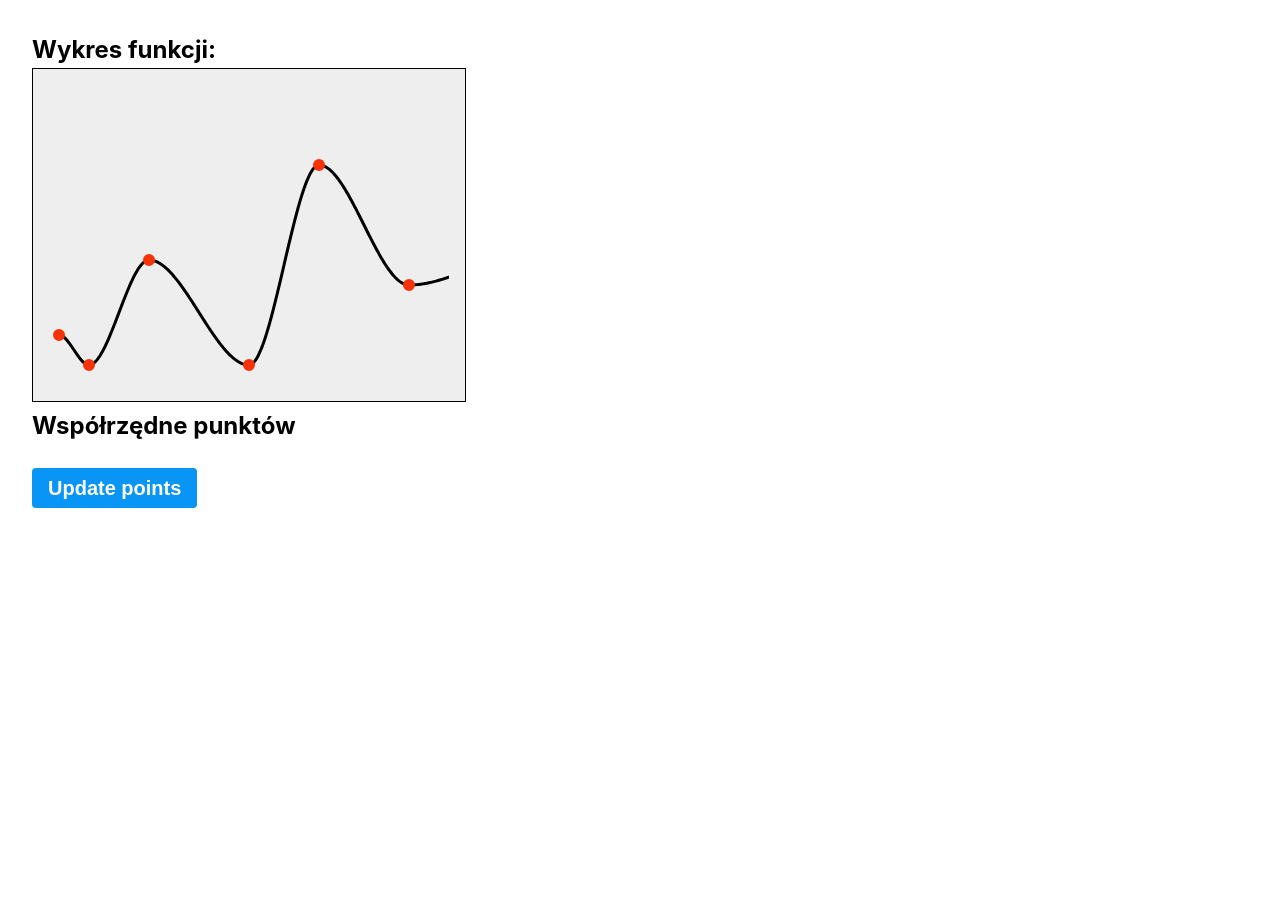
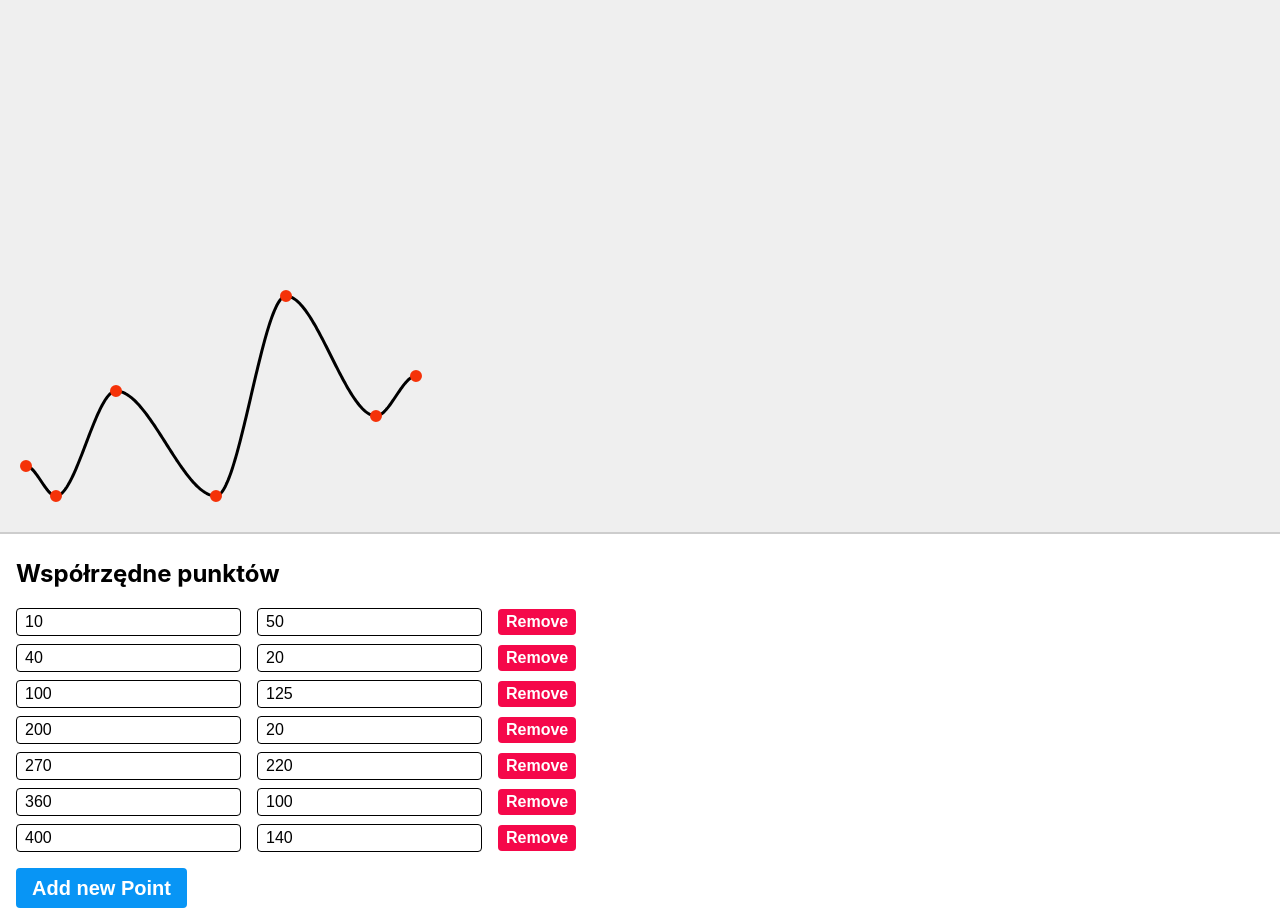
Before and after one commit to mateuszmanczak04/spline-creator, a React (Vite) app: page / in a window 1280 px wide. Before the commit the page ends 800 px from the top, so only its background shows below. Built offline with nearby package versions, Linux system fonts and the light colour scheme.

Commit message:
add controls to create, remove and update points

```diff
--- a/src/App.tsx
+++ b/src/App.tsx
@@ -1,22 +1,68 @@
+import { useState } from 'react';
 import './App.css';
 import Chart from './components/Chart';
 import Controls from './components/Controls';
-
-const points = [
-	{ x: 10, y: 50 },
-	{ x: 40, y: 20 },
-	{ x: 100, y: 125 },
-	{ x: 200, y: 20 },
-	{ x: 270, y: 220 },
-	{ x: 360, y: 100 },
-	{ x: 500, y: 140 },
-];
+import { Point } from './types';
 
 function App() {
+	const [points, setPoints] = useState<Point[]>([
+		{ id: crypto.randomUUID(), x: 10, y: 50 },
+		{ id: crypto.randomUUID(), x: 40, y: 20 },
+		{ id: crypto.randomUUID(), x: 100, y: 125 },
+		{ id: crypto.randomUUID(), x: 200, y: 20 },
+		{ id: crypto.randomUUID(), x: 270, y: 220 },
+		{ id: crypto.randomUUID(), x: 360, y: 100 },
+		{ id: crypto.randomUUID(), x: 400, y: 140 },
+	]);
+
+	// creates a new point with same coordinates as previous latest
+	const addPoint = () => {
+		const latestPoint = points[points.length - 1];
+		const newPoint = {
+			id: crypto.randomUUID(),
+			x: latestPoint.x,
+			y: latestPoint.y,
+		};
+		setPoints(prev => [...prev, newPoint]);
+	};
+
+	const removePoint = (id: string) => {
+		setPoints(prev => prev.filter(point => point.id !== id));
+	};
+
+	const updatePoint = ({
+		id,
+		x,
+		y,
+	}: {
+		id: string;
+		x?: number;
+		y?: number;
+	}) => {
+		setPoints(prev =>
+			prev.map(point => {
+				if (point.id === id) {
+					return {
+						id,
+						x: x !== undefined ? x : point.x,
+						y: y !== undefined ? y : point.y,
+					};
+				}
+				return point;
+			}),
+		);
+		console.log(points);
+	};
+
 	return (
 		<div>
 			<Chart points={points} />
-			<Controls points={points} setPoints={() => {}} />
+			<Controls
+				points={points}
+				addPoint={addPoint}
+				removePoint={removePoint}
+				updatePoint={updatePoint}
+			/>
 		</div>
 	);
 }
--- a/src/components/Chart.tsx
+++ b/src/components/Chart.tsx
@@ -17,8 +17,8 @@ const Chart: FC<ChartProps> = ({ points }) => {
 		// create another fPoints array which essentially is the same
 		// points array with a random point added at the end
 		// we do it to not break the loop
-		const fPoints = points;
-		fPoints.push({ x: 10_000, y: 100 });
+		const fPoints = [...points];
+		fPoints.push({ id: crypto.randomUUID(), x: 10_000, y: 100 });
 
 		// get canvas and context
 		const canvas = canvasRef.current!;
@@ -29,7 +29,7 @@ const Chart: FC<ChartProps> = ({ points }) => {
 			return;
 		}
 
-		ctx.clearRect(0, 0, 400, 300);
+		ctx.clearRect(0, 0, canvas.width, canvas.height);
 		ctx.lineWidth = 3;
 		ctx.fillStyle = '#F53208'; // color of point dots
 		ctx.strokeStyle = '#21130d'; // color of line joining points
@@ -148,15 +148,14 @@ const Chart: FC<ChartProps> = ({ points }) => {
 
 	return (
 		<>
-			<h2>Wykres funkcji:</h2>
 			<canvas
 				ref={canvasRef}
-				width={400}
-				height={300}
+				width={window.innerWidth - 32}
+				height={500}
 				style={{
-					background: '#eee',
-					border: '1px solid black',
+					background: '#efefef',
 					padding: '1rem',
+					borderBottom: '2px solid #cdcdcd',
 				}}></canvas>
 		</>
 	);
--- a/src/components/Controls.tsx
+++ b/src/components/Controls.tsx
@@ -5,14 +5,17 @@ import { Point } from '../types';
 
 interface ControlsProps {
 	points: Point[];
-	setPoints: (newPoints: Point[]) => void;
+	addPoint: () => void;
+	removePoint: (id: string) => void;
+	updatePoint: ({ id, x, y }: { id: string; x?: number; y?: number }) => void;
 }
 
-const Controls: FC<ControlsProps> = ({ points, setPoints }) => {
-	const updatePoints = () => {
-		setPoints(points);
-	};
-
+const Controls: FC<ControlsProps> = ({
+	points,
+	addPoint,
+	removePoint,
+	updatePoint,
+}) => {
 	// TODO
 	// display 2 inputs for each point, 1st for x position and 1nd for y
 	// control their changes
@@ -21,11 +24,74 @@ const Controls: FC<ControlsProps> = ({ points, setPoints }) => {
 	// create "Add new point" button which creates a new point with default {x:0, y:0}
 
 	return (
-		<div>
+		<div
+			style={{
+				display: 'flex',
+				flexDirection: 'column',
+				gap: '1rem',
+				alignItems: 'start',
+				padding: '1rem',
+			}}>
 			<h2>Współrzędne punktów</h2>
-			<br />
+			<div style={{ display: 'flex', flexDirection: 'column', gap: '0.5rem' }}>
+				{points.map(point => (
+					<div
+						key={point.id}
+						style={{ display: 'flex', alignItems: 'center', gap: '1rem' }}>
+						<input
+							type='number'
+							value={point.x}
+							onChange={e => {
+								if (!e.target.value || e.target.value.length === 0) {
+									updatePoint({ id: point.id, x: 0 });
+									return;
+								}
+								updatePoint({ id: point.id, x: parseInt(e.target.value) });
+							}}
+							placeholder='x'
+							style={{
+								border: '1px solid black',
+								padding: '0.25rem 0.5rem',
+								fontSize: '1rem',
+								borderRadius: '0.25rem',
+							}}
+						/>
+						<input
+							type='number'
+							value={point.y}
+							onChange={e => {
+								if (!e.target.value || e.target.value.length === 0) {
+									updatePoint({ id: point.id, y: 0 });
+									return;
+								}
+								updatePoint({ id: point.id, y: parseInt(e.target.value) });
+							}}
+							placeholder='y'
+							style={{
+								border: '1px solid black',
+								padding: '0.25rem 0.5rem',
+								fontSize: '1rem',
+								borderRadius: '0.25rem',
+							}}
+						/>
+						<button
+							onClick={() => removePoint(point.id)}
+							style={{
+								background: '#F5084A',
+								fontSize: '1rem',
+								color: 'white',
+								padding: '0.25rem 0.5rem',
+								borderRadius: '0.25rem',
+								fontWeight: 'bolder',
+								cursor: 'pointer',
+							}}>
+							Remove
+						</button>
+					</div>
+				))}
+			</div>
 			<button
-				onClick={updatePoints}
+				onClick={addPoint}
 				style={{
 					background: '#0895F5',
 					fontSize: '1.25rem',
@@ -37,7 +103,7 @@ const Controls: FC<ControlsProps> = ({ points, setPoints }) => {
 					fontWeight: 'bolder',
 					cursor: 'pointer',
 				}}>
-				Update points
+				Add new Point
 			</button>
 		</div>
 	);
--- a/src/index.css
+++ b/src/index.css
@@ -15,7 +15,3 @@
 	border: 0;
 	margin: 0;
 }
-
-body {
-	padding: 2rem;
-}
--- a/src/types/index.ts
+++ b/src/types/index.ts
@@ -1,4 +1,5 @@
 export interface Point {
+	id: string;
 	x: number;
 	y: number;
 }
```
